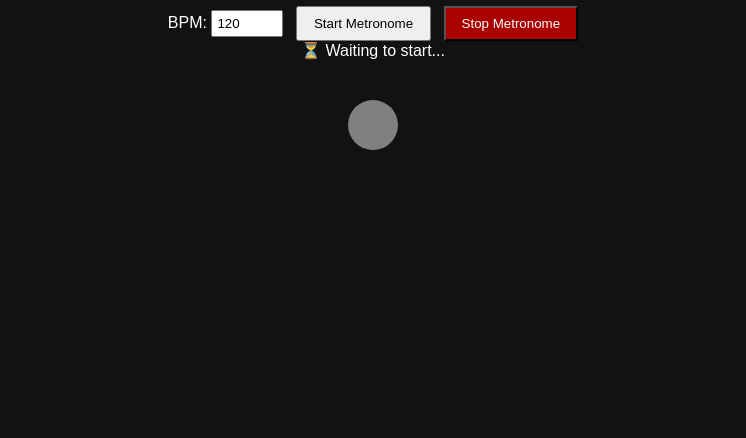
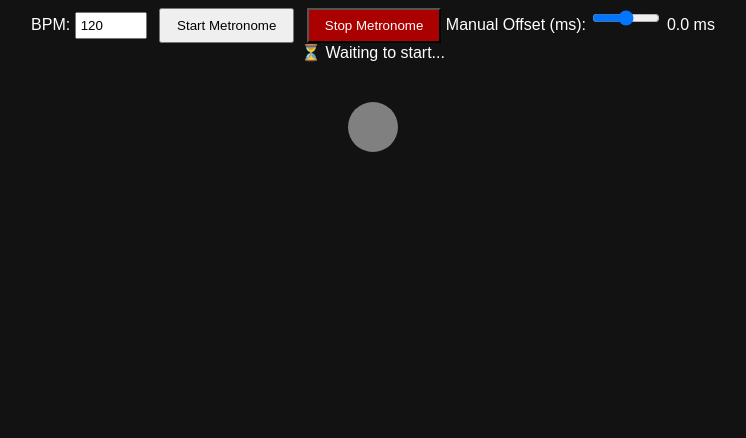
Before and after one commit to szum7/metronome2, a website: page client/index.html in a window 1280 px wide. Shown: the part 362-800 px from the top of the page, without its empty margins (267-1013 px from the left). Drawn offline with nearby package versions, Linux system fonts and the light colour scheme; no server answers.

Commit message:
Update index.html

```diff
--- a/client/index.html
+++ b/client/index.html
@@ -1,21 +1,29 @@
 <!DOCTYPE html>
 <html lang="en">
+
 <head>
   <meta charset="UTF-8" />
-  <meta name="viewport" content="width=device-width, initial-scale=1.0"/>
+  <meta name="viewport" content="width=device-width, initial-scale=1.0" />
   <title>Synced Metronome</title>
   <link rel="stylesheet" href="style.css" />
 </head>
+
 <body>
   <div class="container">
     <h1>🎵 Synchronized Metronome</h1>
     <label>BPM: <input type="number" id="bpm" value="120" /></label>
     <button id="startBtn">Start Metronome</button>
     <button id="stopBtn">Stop Metronome</button>
+    <label>
+      Manual Offset (ms):
+      <input type="range" id="offsetSlider" min="-100" max="100" value="0" step="0.1" />
+      <span id="offsetDisplay">0.0 ms</span>
+    </label>
     <div id="status">⏳ Waiting to start...</div>
     <div id="visual"></div>
   </div>
   <script src="/socket.io/socket.io.js"></script>
   <script src="script.js"></script>
 </body>
+
 </html>
```
